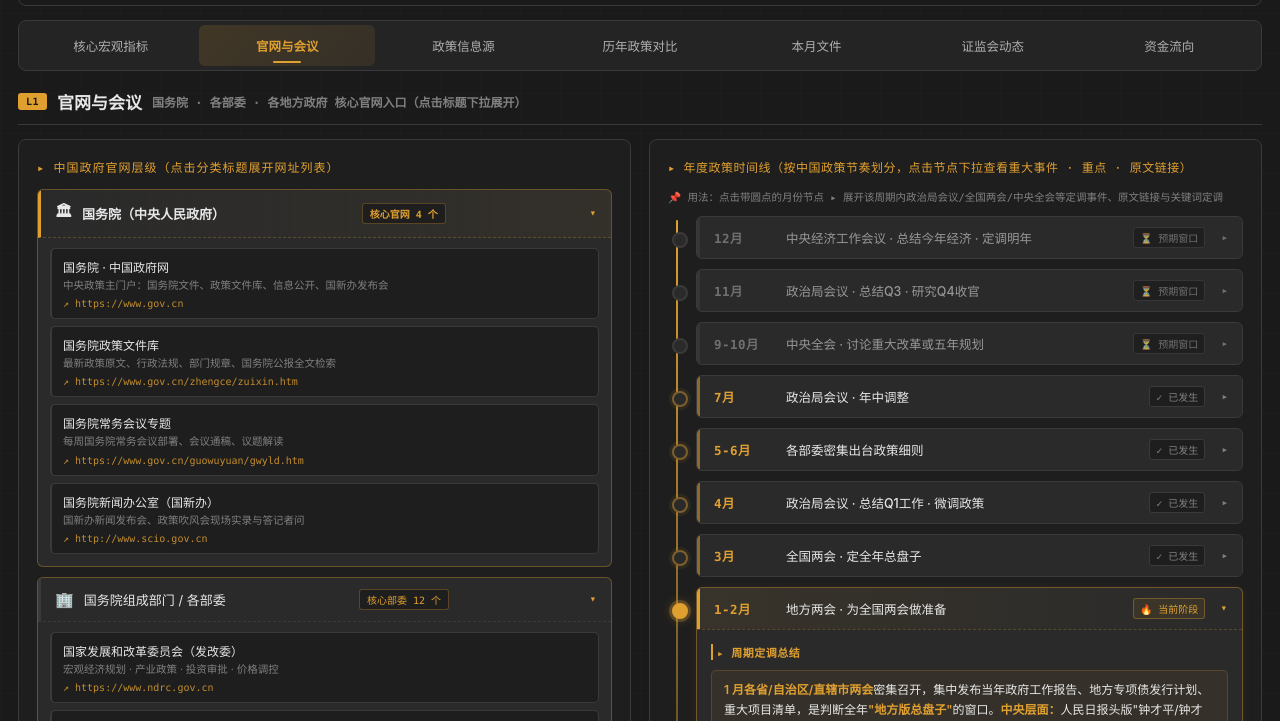
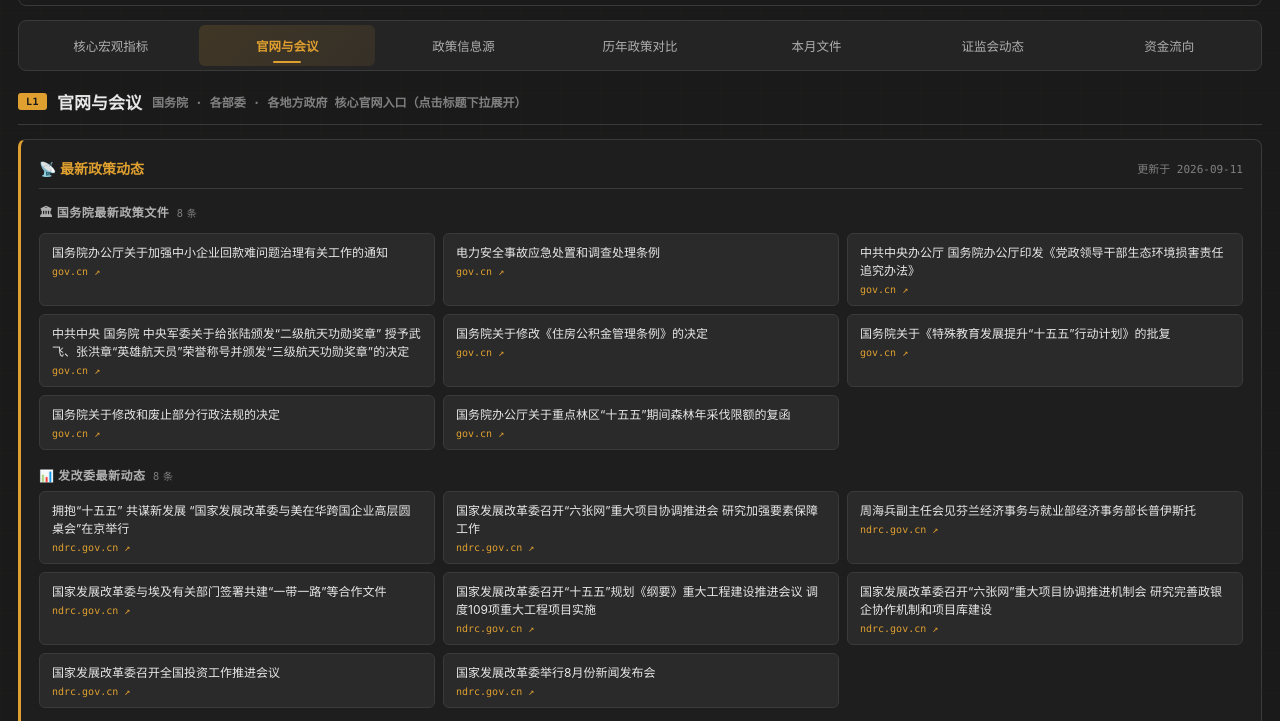
Before and after one commit to yubolee77-spec/policy-package, a plain HTML site: page index.html in a window 1280 px wide. Both pictures are taken after a click on the button "官网与会议". Shown: the part 67-788 px from the top of the page. Drawn offline with nearby package versions, Linux system fonts and the light colour scheme.

Commit message:
feat: 官网与会议Tab新增最新动态区域展示自动抓取的政策新闻

```diff
--- a/app.js
+++ b/app.js
@@ -440,28 +440,55 @@ function renderAnnualTimeline() {
   });
 }
 
-// 兼容保留：旧的 timelineData 列表（供 data/latest.json 自动更新时内部复用）渲染
+// 渲染最新动态列表（data/latest.json 驱动）
 function renderTimeline() {
   const list = document.getElementById('timelineList');
-  if (list) {
-    list.innerHTML = '';
-    timelineData.forEach(group => {
-      group.items.forEach((item, idx) => {
-        const tlItem = document.createElement('div');
-        tlItem.className = 'tl-item';
-        tlItem.innerHTML = `
-          <div class="tl-month">${idx === 0 ? group.month : ''}</div>
-          <div class="tl-body">
-            <div class="tl-title">${item.title}</div>
-            <div class="tl-desc">${item.desc}</div>
-            <div class="tl-docs">
-              <a href="${item.url}" target="_blank" class="tl-doc">📄 原文件: ${item.url}</a>
-            </div>
-          </div>
-        `;
-        list.appendChild(tlItem);
-      });
+  if (!list || !latestRawData || !latestRawData.timeline) return;
+
+  // 按来源分组
+  var groups = {};
+  latestRawData.timeline.forEach(function(item) {
+    var src = item.desc || '其他';
+    if (!groups[src]) groups[src] = [];
+    groups[src].push(item);
+  });
+
+  // 来源图标映射
+  var srcIcons = {
+    '国务院最新政策文件': '🏛',
+    '发改委最新动态': '📊',
+    '央行最新动态': '🏦',
+    '证监会最新动态': '📋',
+    '工信部最新动态': '🏭',
+    '国家统计局最新数据发布': '📈'
+  };
+
+  var html = '';
+  Object.keys(groups).forEach(function(src) {
+    var icon = srcIcons[src] || '📄';
+    var items = groups[src];
+    html += '<div class="lf-group">';
+    html += '<div class="lf-group-hd">' + icon + ' ' + src + ' <span class="lf-count">' + items.length + ' 条</span></div>';
+    html += '<div class="lf-group-items">';
+    items.forEach(function(item) {
+      // 提取域名简写
+      var domain = '';
+      try { domain = new URL(item.url).hostname.replace('www.',''); } catch(e) {}
+      html += '<a href="' + item.url + '" target="_blank" class="lf-card">';
+      html += '<div class="lf-card-title">' + item.title + '</div>';
+      html += '<div class="lf-card-src">' + domain + ' ↗</div>';
+      html += '</a>';
     });
+    html += '</div>';
+    html += '</div>';
+  });
+
+  list.innerHTML = html;
+
+  // 更新日期标签
+  var dateEl = document.getElementById('lfDate');
+  if (dateEl && latestRawData.lastUpdated) {
+    dateEl.textContent = '更新于 ' + latestRawData.lastUpdated;
   }
 }
 
@@ -989,6 +1016,8 @@ window.addEventListener('resize', () => {
 // ============================================================
 // Auto-update: fetch latest data from data/latest.json
 // ============================================================
+var latestRawData = null; // 全局：latest.json 原始数据
+
 function loadLatestData() {
   return fetch('data/latest.json')
     .then(function(r) { return r.ok ? r.json() : null; })
@@ -997,18 +1026,8 @@ function loadLatestData() {
 
 function applyLatestData(data) {
   if (!data) return;
-  // Prepend new timeline entries (skip duplicates)
-  if (data.timeline && data.timeline.length > 0) {
-    var existing = new Set();
-    timelineData.forEach(function(g) { g.items.forEach(function(i) { existing.add(i.title); }); });
-    var fresh = data.timeline.filter(function(item) { return !existing.has(item.title); });
-    if (fresh.length > 0) {
-      timelineData.unshift({
-        month: data.monthLabel || '',
-        items: fresh
-      });
-    }
-  }
+  // 保存原始数据供 renderTimeline 使用
+  latestRawData = data;
   // Update header "last updated" text
   if (data.lastUpdated) {
     var el = document.querySelector('.header-right .status-item:nth-child(2)');
--- a/index.html
+++ b/index.html
@@ -59,6 +59,16 @@
   <div class="sec-hd">
     <div class="sec-title"><span class="badge">L1</span>官网与会议 <span class="sec-sub">国务院 · 各部委 · 各地方政府 核心官网入口（点击标题下拉展开）</span></div>
   </div>
+
+  <!-- 最新动态：自动抓取的当日政策新闻（data/latest.json 驱动） -->
+  <div class="latest-feed">
+    <div class="lf-header">
+      <span class="lf-title">📡 最新政策动态</span>
+      <span class="lf-sub" id="lfDate"></span>
+    </div>
+    <div id="timelineList" class="lf-list"></div>
+  </div>
+
   <div class="gov-grid">
     <!-- 政府层级树：三大类可点击下拉 -->
     <div class="gov-tree">
--- a/styles.css
+++ b/styles.css
@@ -108,6 +108,22 @@ a:hover{color:inherit}
 .tl-docs{display:flex;flex-direction:column;gap:3px}
 .tl-doc{font-size:10.5px;color:var(--accent-amber);text-decoration:none;font-family:var(--font-mono);padding:3px 8px;background:rgba(224,160,48,.08);border-radius:3px;display:inline-block;max-width:100%;overflow:hidden;text-overflow:ellipsis;white-space:nowrap}
 .tl-doc:hover{background:rgba(224,160,48,.15);text-decoration:underline}
+
+/* ── 最新动态区域 ── */
+.latest-feed{background:var(--bg-panel);border:1px solid var(--border-primary);border-radius:8px;padding:18px;margin-bottom:18px;border-left:3px solid var(--accent-amber)}
+.lf-header{display:flex;align-items:center;justify-content:space-between;margin-bottom:14px;padding-bottom:10px;border-bottom:1px solid var(--border-primary)}
+.lf-title{font-size:14px;font-weight:600;color:var(--accent-amber)}
+.lf-sub{font-size:11px;color:var(--text-muted);font-family:var(--font-mono)}
+.lf-group{margin-bottom:16px}
+.lf-group:last-child{margin-bottom:0}
+.lf-group-hd{font-size:12px;color:var(--text-secondary);font-weight:600;margin-bottom:8px;letter-spacing:.5px}
+.lf-count{font-size:10px;color:var(--text-muted);font-weight:400;margin-left:4px}
+.lf-group-items{display:grid;grid-template-columns:repeat(auto-fill,minmax(320px,1fr));gap:8px}
+.lf-card{display:block;background:var(--bg-card);border:1px solid var(--border-primary);border-radius:6px;padding:10px 12px;text-decoration:none;color:inherit;transition:all .2s}
+.lf-card:hover{border-color:var(--accent-amber);background:var(--bg-hover);transform:translateY(-1px)}
+.lf-card-title{font-size:12px;line-height:1.5;color:var(--text-primary);margin-bottom:4px;display:-webkit-box;-webkit-line-clamp:2;-webkit-box-orient:vertical;overflow:hidden}
+.lf-card-src{font-size:10px;color:var(--accent-amber);font-family:var(--font-mono)}
+@media(max-width:600px){.lf-group-items{grid-template-columns:1fr}}
 .src-grid{display:grid;grid-template-columns:repeat(auto-fill,minmax(280px,1fr));gap:14px}
 .src-card{background:var(--bg-panel);border:1px solid var(--border-primary);border-radius:8px;padding:18px;text-decoration:none;color:inherit;display:block;transition:all .3s}
 .src-card:hover{border-color:var(--accent-amber);box-shadow:var(--shadow-glow);transform:translateY(-2px)}
```
